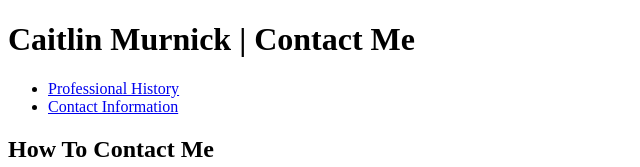
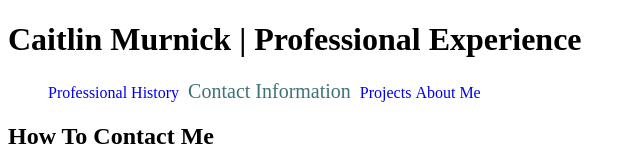
Before and after one commit to cmurnick/cmurnick.github.io, a plain HTML site: page contact.html in a window 1280 px wide. Shown: the top 167 px of the page, without its empty margins (0-640 px from the left). Drawn offline with Linux system fonts and the light colour scheme.

Commit message:
added projects & about me

```diff
--- a/contact.html
+++ b/contact.html
@@ -7,14 +7,16 @@
 
 <body>
 		<header>
-			<h1>Caitlin Murnick | Contact Me</h1>
+			<h1>Caitlin Murnick | Professional Experience</h1>
 
-		<nav>
-			<ul>
-				<li><a href="index.html" >Professional History</a></li>
-			  	<li><a href="contact.html" class="selected">Contact Information</a></li>
-			</ul>
-		</nav>
+			<nav>
+				<ul>
+					<li><a href="index.html">Professional History</a></li>
+				  <li><a href="contact.html" class="selected">Contact Information</a></li>
+				  <li><a href="projects.html">Projects</a></li>
+				  <li><a href="aboutMe.html" >About Me</a></li>
+				</ul>
+			</nav>
 		</header>
 
 	<div>
--- a/main.css
+++ b/main.css
@@ -1,3 +1,27 @@
+
+nav li {
+	list-style-type: none;
+	display: inline-flex;
+	text-decoration: none;
+}
+
+nav li a {
+	text-decoration: none;
+}
+
 img {
 	max-width: 25px;
 }
+
+a:hover {
+  color: rgba(76, 171, 178, 0.92);
+  background-color: rgba(76, 178, 134, 0.25);
+  text-decoration: none;
+}
+
+.selected {
+  margin: 0 5px;
+  font-size: 125%;
+  color: rgba(45, 103, 107, 0.92);
+  text-decoration: none;
+}
```
Also changed, not shown: aboutMe.html (added, +22 -0 lines), index.html (+3 -0 lines), projects.html (added, +22 -0 lines).
